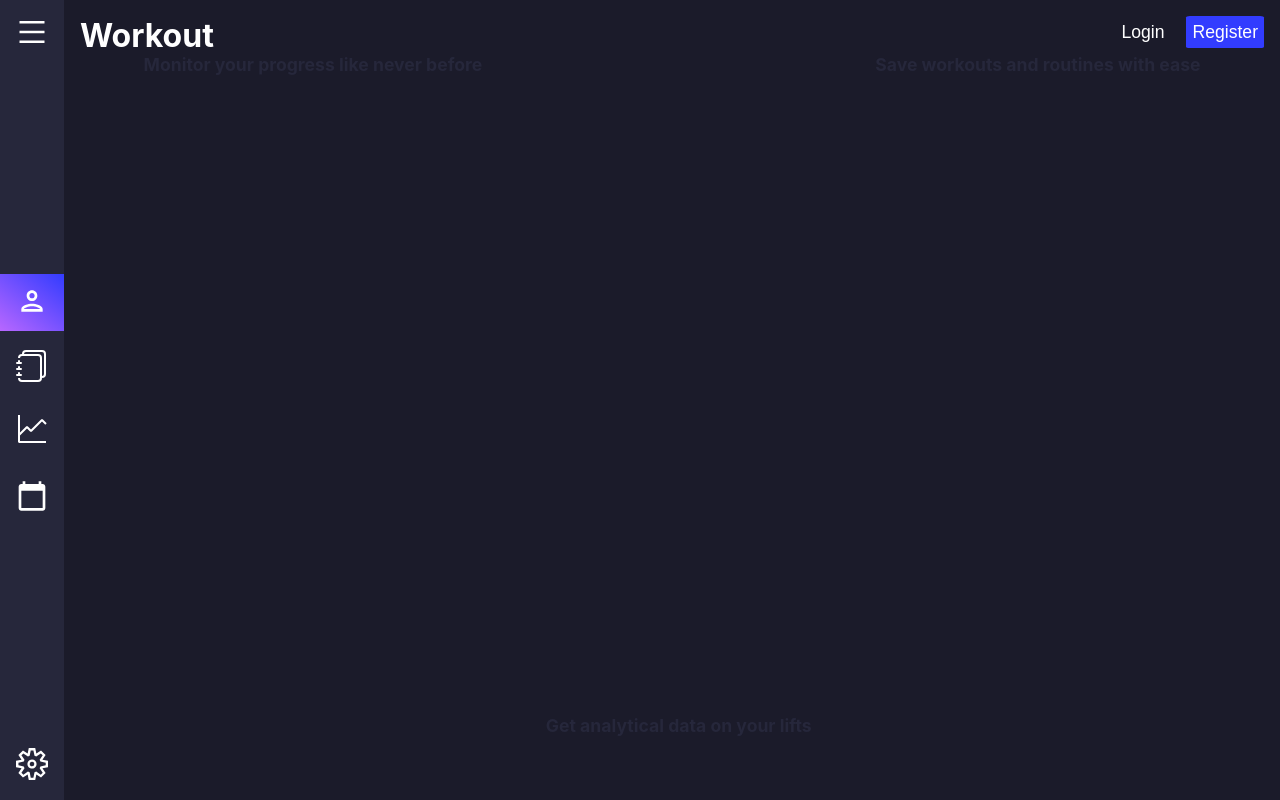
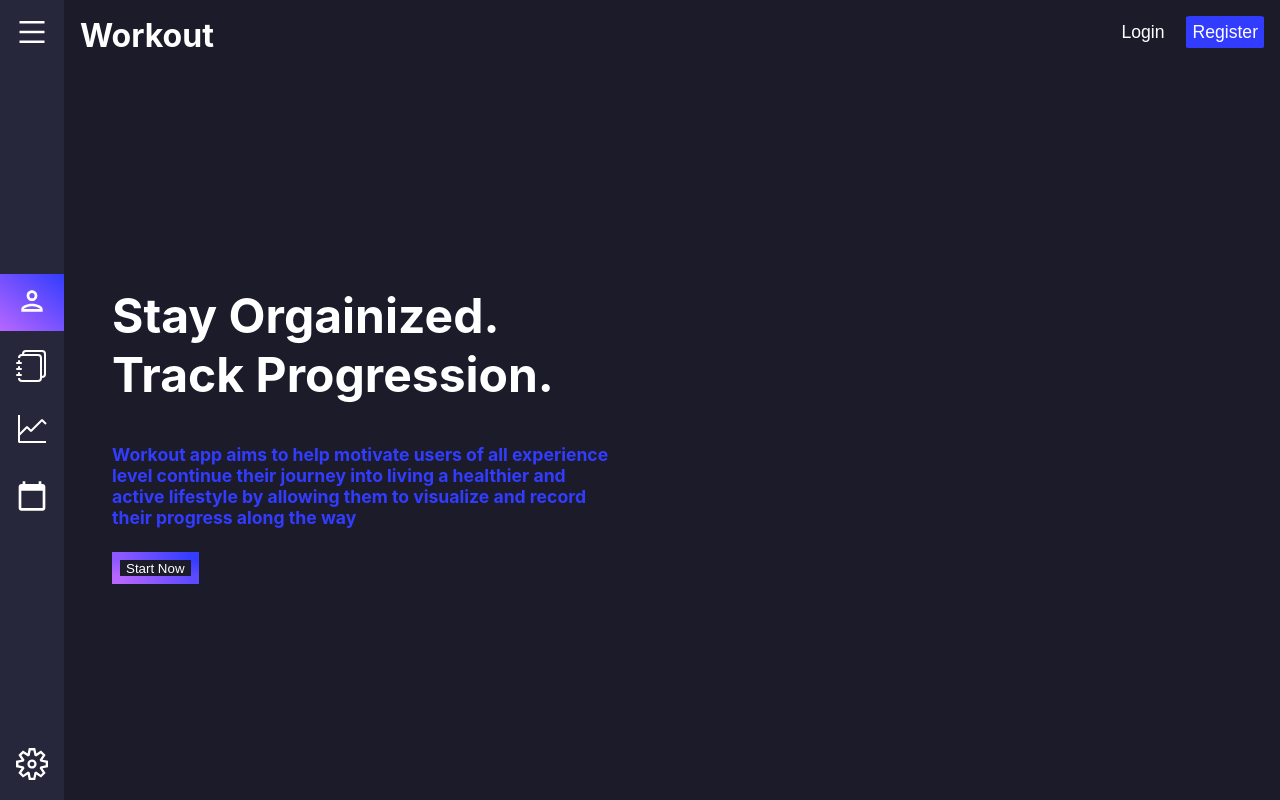
Before and after one commit to andyyyho/workout_app, a React (Create React App) app in the folder frontend/: page / in a window 1280 px wide. Built offline with nearby package versions, Linux system fonts and the light colour scheme.

Commit message:
Made some minor stylistic changes to the landing page

```diff
--- a/frontend/src/_variables.scss
+++ b/frontend/src/_variables.scss
@@ -3,3 +3,4 @@ $secondary-color: #26273B;
 $tertiary-color: #FFFFFF;
 $header-color: #FFFFFF;
 $button-color: #323cff;
+$gradient-blue-purple: linear-gradient(38deg, rgba(184,103,255,1) 0%, rgba(50,60,255,1) 100%);
--- a/frontend/src/components/homePage/Home.js
+++ b/frontend/src/components/homePage/Home.js
@@ -34,24 +34,11 @@ function Home() {
             </div>
             {showModal ? <ModalAuth type={modalType} toggle={toggleModal}/> :
             <div className="body-landing">
-                <div className='container-1'>
-                    <div>
-                        <img alt='' />
-                        Monitor your progress like never before
-                    </div>
-                </div>
-                <div className='container-2'>
-                    <div>
-                        <img alt='' />
-                        Get analytical data on your lifts
-                    </div>
-                </div>
-                <div className='container-3'>
-                    <div>
-                        <img alt='' />
-                        Save workouts and routines with ease
-                    </div>
-                </div>
+                <section className='info'>
+                    <h2>Stay Orgainized. <br/> Track Progression.</h2>
+                    <h4>Workout app aims to help motivate users of all experience level continue their journey into living a healthier and active lifestyle by allowing them to visualize and record their progress along the way</h4>
+                    <button>Start Now</button>
+                </section>
             </div>
             }
         </div>
--- a/frontend/src/components/homePage/Home.scss
+++ b/frontend/src/components/homePage/Home.scss
@@ -57,20 +57,35 @@
 }
 
 .body-landing {
-    display: flex;
-    flex-direction: row;
-    justify-content: space-evenly;
-    align-items: stretch;
-    text-align: center;
+    display: grid;
+    grid-template-columns: 1fr 1fr;
     height: 95%;
-    color: v.$secondary-color;
+    color: v.$tertiary-color;
     font-size: 110%;
     font-weight: 650;
+    .info {
+        padding: 2rem;
+        max-width: 500px;
+        h2 {
+            margin-top: 40%;
+            font-size: 3rem;
+        }
+        h4 {
+            color: v.$button-color;
+        }
+        button {
+            background-color: v.$primary-color;
+            border: .5rem solid;
+            border-image-slice: 1;
+            border-image-source: v.$gradient-blue-purple;
+            color: v.$header-color;
+            border-radius: 5%;
+            height: 2rem;
+            &:hover {
+                cursor: pointer;
+                filter: brightness(.9);
+            }
+        }
+    }
 
-    .container-2 {
-        display: flex;
-        flex-direction: column;
-        justify-content: flex-end;
-        padding-bottom: 3rem;
-    }
 }
```
